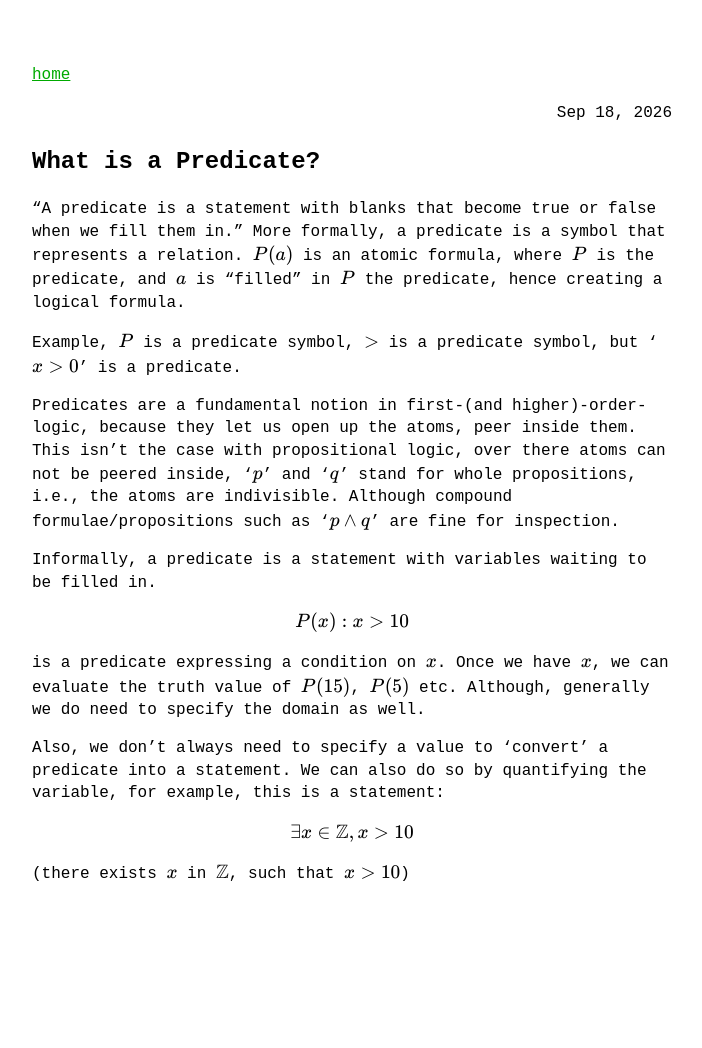
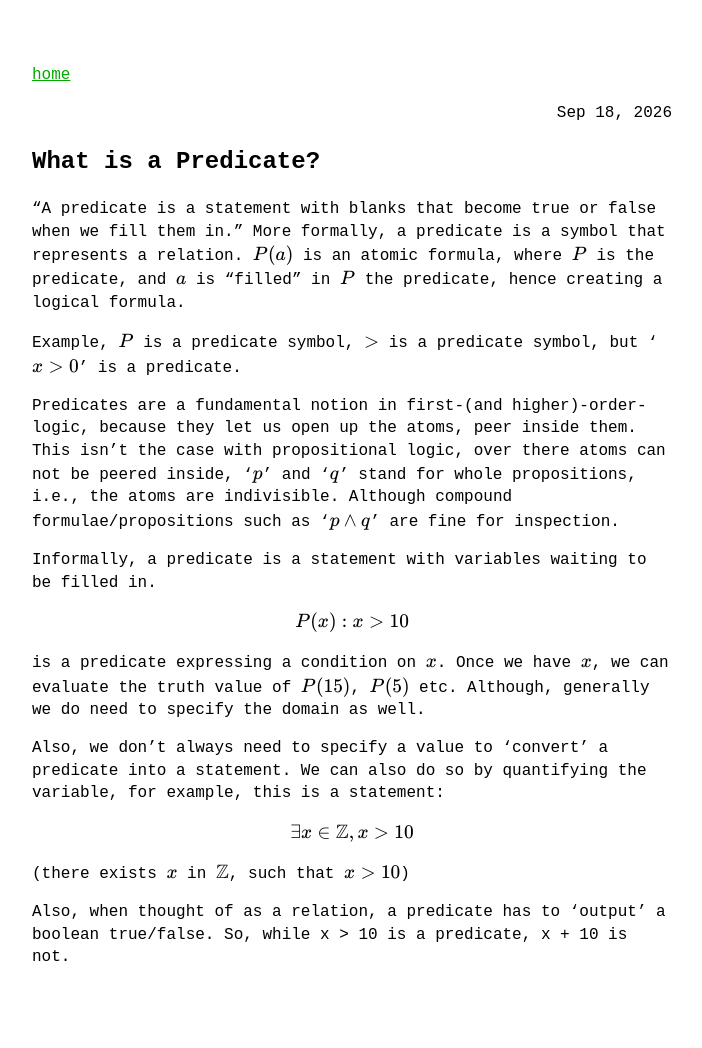
Before and after one commit to Verma314/verma314.github.io, a Jekyll site: the page built from _blog/2026-09-18-What-is-a-Predicate-15.markdown, in a window 1280 px wide. Shown: the whole page, without its empty margins (288-990 px from the left). Built offline with Jekyll 4.4.1, drawn with Linux system fonts in a browser that asks for light colours; before the commit the page ends 965 px from its top, so only the background shows below that.

Commit message:
added a line

```diff
--- a/_blog/2026-09-18-What-is-a-Predicate-15.markdown
+++ b/_blog/2026-09-18-What-is-a-Predicate-15.markdown
@@ -31,3 +31,6 @@ Also, we don't always need to specify a value to 'convert' a predicate into a st
 $$ \exists x \in \mathbb{Z}, x > 10 $$
 
 (there exists $x$ in $\mathbb{Z}$, such that $x > 10$)
+
+
+Also, when thought of as a relation, a predicate has to 'output' a boolean true/false. So, while x > 10 is a predicate, x + 10 is not.
```
